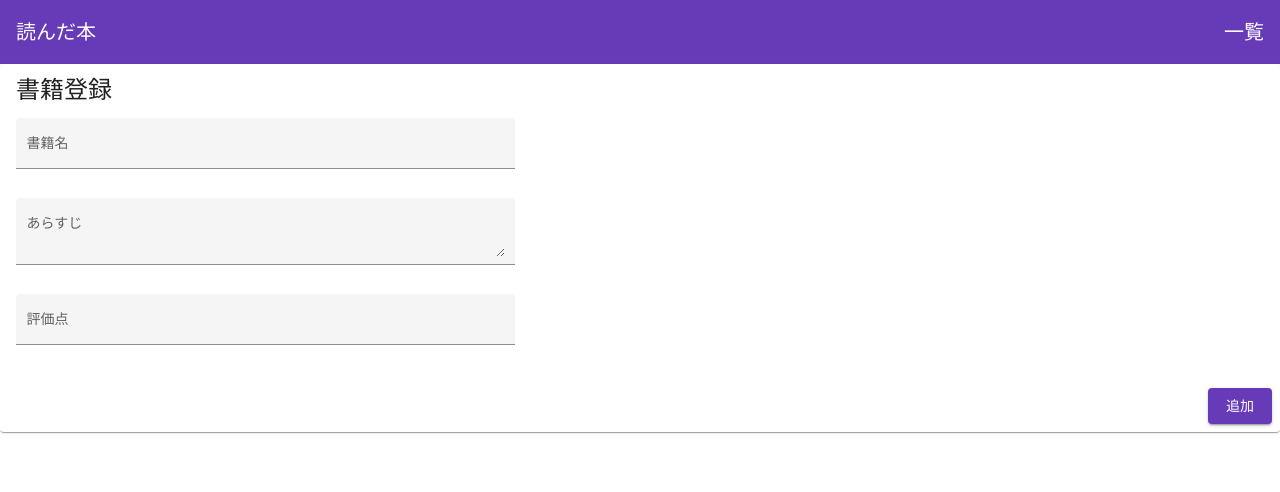
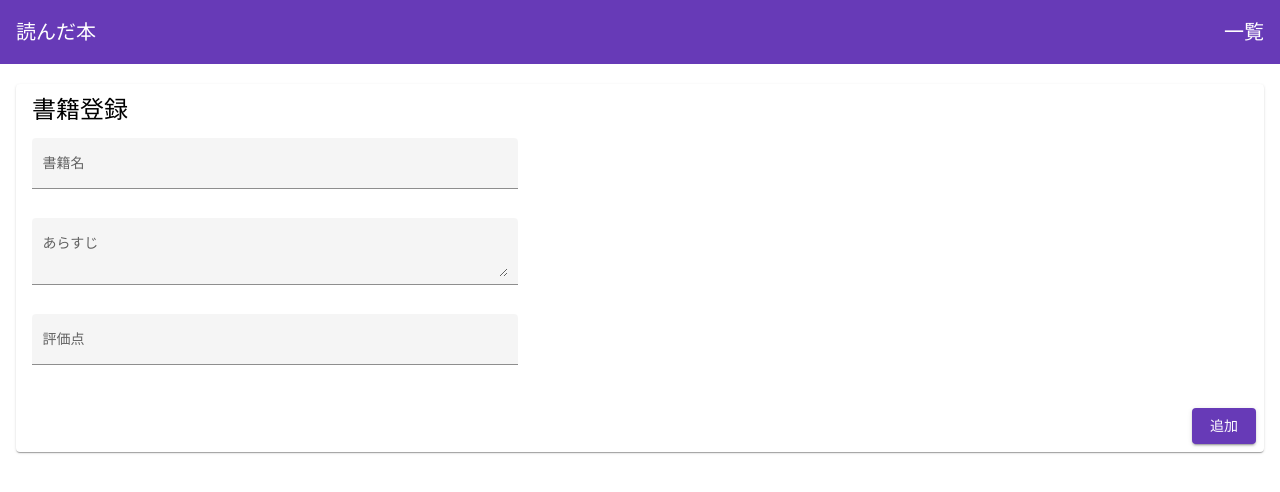
Before and after one commit to x1jy0/intern-book-app, an Angular app in the folder intern-book-app/: page / in a window 1280 px wide. Shown: the top 492 px of the page. Built offline with nearby package versions, Linux system fonts and the light colour scheme.

Commit message:
component.listのcss移植漏れを修正

```diff
--- a/intern-book-app/src/app/pages/list/list.component.scss
+++ b/intern-book-app/src/app/pages/list/list.component.scss
@@ -1,3 +1,11 @@
+.card {
+  width: 95%;
+  margin-left: auto;
+  margin-right: auto;
+  margin-top: 20px;
+  color: black;
+}
+
 .input {
   width: 40%;
   margin-top: 10px;
```
